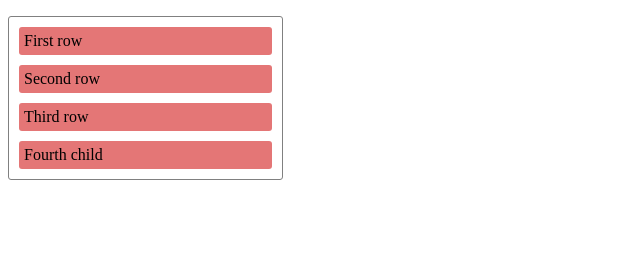
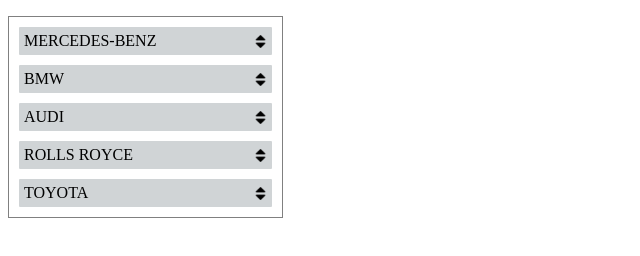
Before and after one commit to tsogi/drag-and-sort, a plain HTML site: page index.html in a window 1280 px wide. Shown: the whole page, without its empty margins (0-640 px from the left). Drawn offline with Linux system fonts and the light colour scheme.

Commit message:
Visual update

```diff
--- a/index.html
+++ b/index.html
@@ -8,10 +8,11 @@
 <body>
 	<div class="container">
 		<ul id="sortableList">
-			<li><div>First row</div></li>
-			<li>Second row</li>
-			<li><span>Third row</span></li>
-			<li>Fourth child</li>
+			<li><div>MERCEDES-BENZ</div><img src="assets/direction.png" /></li>
+			<li><div>BMW</div><img src="assets/direction.png" /></li>
+			<li><span>AUDI</span><img src="assets/direction.png" /></li>
+			<li><div>ROLLS ROYCE</div><img src="assets/direction.png" /></li>
+			<li><div>TOYOTA</div><img src="assets/direction.png" /></li>
 		</ul>
 	</div>
 	<script type="text/javascript">
--- a/script.js
+++ b/script.js
@@ -25,7 +25,7 @@
 			this.mousePosition = { x: event.pageX, y: event.pageY };
 		})
 
-		setInterval(updateElementLocation.bind(this), 10);
+		window.requestAnimationFrame(updateElementLocation.bind(this));
 
 		return this;
 	}
@@ -37,6 +37,7 @@
 			this.clonedElementContainer.style.left = this.mousePosition.x + "px";
 			reorderElements.call(this);
 		}
+		window.requestAnimationFrame(updateElementLocation.bind(this));
 	}
 
 	let sortable = (selector) => {
@@ -61,7 +62,6 @@
 		})
 	}
 
-	window.sortableObj = sortableObj;
 	window.sortable = sortable;
 
 	function removeAllChildren(element){
--- a/styles.css
+++ b/styles.css
@@ -11,14 +11,20 @@
 	border-style: solid;
     border-width: 1px;
     border-color: grey;
-    border-radius: 3px;
     padding: 0px 10px;
 }
 
 ul li {
-	background: #e47676;
+	background: rgb(208, 212, 214);
     cursor: pointer;
     margin: 10px 0px;
-    border-radius: 3px;
+    border-radius: 1px;
     padding: 5px;
+    display: flex;
+    align-items: center;
+    justify-content: space-between;
 }
+
+ul li img {
+	height: 13px;
+}
```
Also changed, not shown: assets/direction.png (added).
